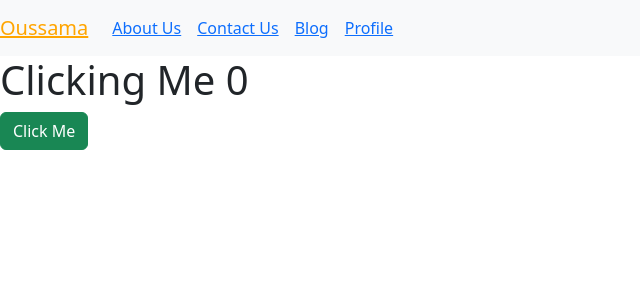
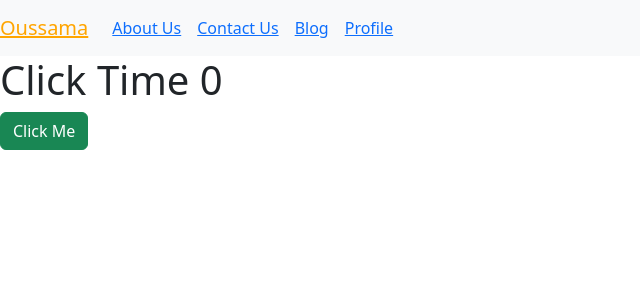
Before and after one commit to Ouss-tagh-dev/React-js-Fundamental, a React (Create React App) app: page / in a window 1280 px wide. Shown: the top 300 px of the page, without its empty margins (0-640 px from the left). Built offline with nearby package versions, Linux system fonts and the light colour scheme; the HTML template or start-up script is replaced by a standard one.

Commit message:
Functional Component to Class Component

```diff
--- a/src/App.js
+++ b/src/App.js
@@ -1,17 +1,24 @@
-import React, { useState } from "react";
+import React, { Component } from "react";
 import "bootstrap/dist/css/bootstrap.min.css";
 
-const App = () => {
-  const [count, setCount] = useState(0);
+class App extends Component {
+  state = {
+    count: 0,
+  };
 
+  increase = (e) => {
+    this.setState({count: this.state.count + 2})
+  };
+  render() {
     return (
       <div className="App">
-      <h1>Clicking Me {count}</h1>
-      <button className="btn btn-success" onClick={() => setCount(count + 1)}>
+        <h1>Click Time {this.state.count}</h1>
+        <button className="btn btn-success" onClick={this.increase}>
           Click Me
         </button>
       </div>
     );
-};
+  }
+}
 
 export default App;
```
Lines whose indentation alone changed are shown as unchanged.
